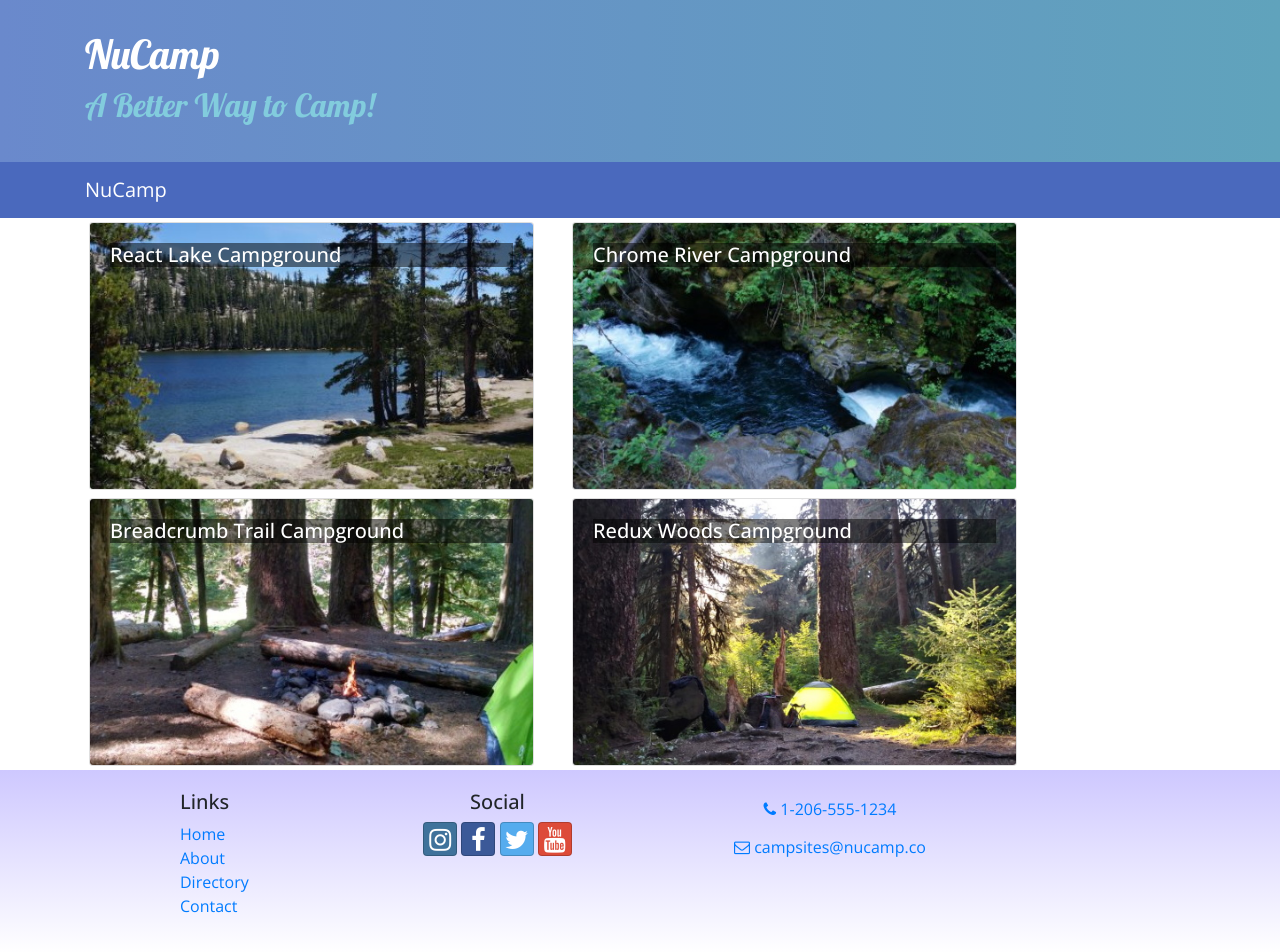
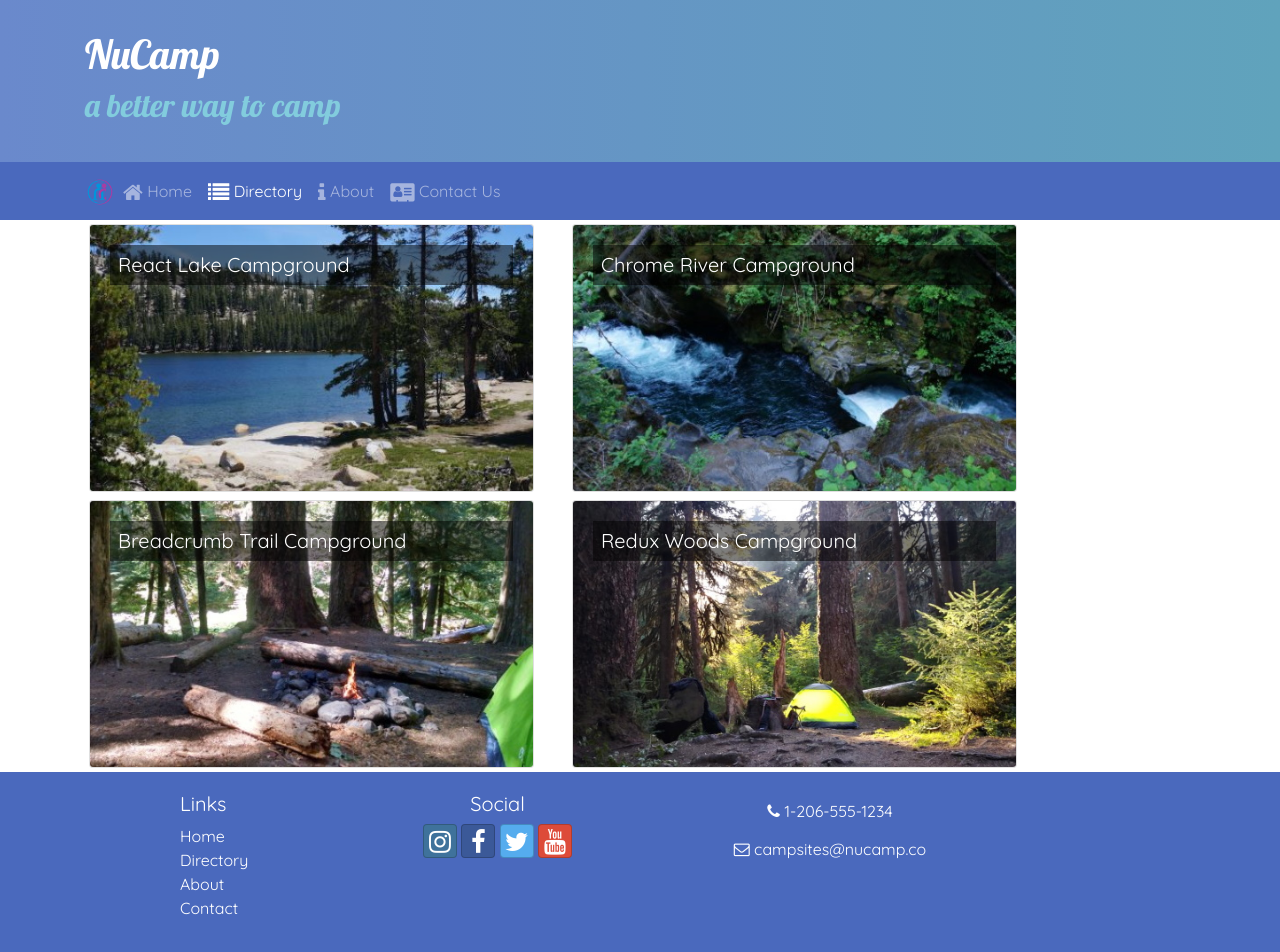
Before and after one commit to wandrew8/NuCamp-Camp-Sites, a React (Create React App) app in the folder nucampsite/: page /directory in a window 1280 px wide. Shown: the top 952 px of the page. Built offline with nearby package versions, Linux system fonts and the light colour scheme.

Commit message:
react router dom added and navbar complete

```diff
--- a/nucampsite/package.json
+++ b/nucampsite/package.json
@@ -12,10 +12,13 @@
     "react": "^16.12.0",
     "react-dom": "^16.12.0",
     "react-popper": "^0.9.2",
+    "react-router": "^5.1.2",
+    "react-router-dom": "^4.2.2",
     "react-scripts": "3.3.0",
     "reactstrap": "^5.0.0",
     "typeface-lobster": "0.0.72",
-    "typeface-open-sans": "0.0.75"
+    "typeface-open-sans": "0.0.75",
+    "typeface-roboto": "0.0.75"
   },
   "scripts": {
     "start": "react-scripts start",
--- a/nucampsite/public/index.html
+++ b/nucampsite/public/index.html
@@ -7,6 +7,7 @@
   <meta name="theme-color" content="#000000" />
   <meta name="description" content="Web site created using create-react-app" />
   <link rel="apple-touch-icon" href="%PUBLIC_URL%/logo192.png" />
+  <link href="https://fonts.googleapis.com/css?family=Quicksand|Roboto&display=swap" rel="stylesheet">
   <!--
       manifest.json provides metadata used when your web app is installed on a
       user's mobile device or desktop. See https://developers.google.com/web/fundamentals/web-app-manifest/
--- a/nucampsite/src/App.css
+++ b/nucampsite/src/App.css
@@ -1,5 +1,5 @@
 body {
-  font-family: "Open Sans", sans-serif;
+  font-family: 'Quicksand', sans-serif;
 }
 
 h1, h2, h3, .card-body>h5 {
@@ -12,6 +12,8 @@
 
 .card-img-overlay h5 {
   color: white;
+  font-family: 'Quicksand', sans-serif;
+  padding: 0.5rem;
   background-color: rgba(0, 0, 0, 0.5);
 }
 
@@ -22,8 +24,12 @@
 }
 
 .site-footer {
-  background-image: linear-gradient(#CEC8FF, white);
+  background-color: #4a69bd;
   padding: 20px 0;
+}
+
+.site-footer a, .site-footer h5 {
+  color: #fff;
 }
 
 .jumbotron {
--- a/nucampsite/src/App.js
+++ b/nucampsite/src/App.js
@@ -1,13 +1,16 @@
 import React, { Component } from 'react';
 import MainComponent from './components/MainComponenet';
+import { BrowserRouter } from 'react-router-dom';
 import './App.css';
 
 class App extends Component {
    render() {
     return (
-      <div className="App">
-        <MainComponent />
+      <BrowserRouter>
+        <div className="App">
+          <MainComponent />
         </div>
+      </BrowserRouter>
     )
   }
 }
--- a/nucampsite/src/components/Directory.js
+++ b/nucampsite/src/components/Directory.js
@@ -1,9 +1,9 @@
 import React from 'react';
 import { Card, CardImg, CardImgOverlay, CardTitle } from 'reactstrap';
 
-function RenderDirectoryItem({ campsite, onClick }) {
+function RenderDirectoryItem({ campsite }) {
     return (
-        <Card onClick={() => onClick(campsite.id)}>
+        <Card>
             <CardImg src={campsite.image} alt={campsite.name} />
             <CardImgOverlay>
                 <CardTitle>{campsite.name}</CardTitle>
@@ -16,7 +16,7 @@
     const directory = props.campsites.map(campsite => {
         return (
             <div key={campsite.id} className="col-md-5 m-1">
-                <RenderDirectoryItem campsite={campsite} onClick={props.onClick} />
+                <RenderDirectoryItem campsite={campsite} />
             </div>
         )
     })
--- a/nucampsite/src/components/FooterComponent.js
+++ b/nucampsite/src/components/FooterComponent.js
@@ -1,4 +1,5 @@
-import React from 'react'
+import React from 'react';
+import {Link } from 'react-router-dom';
 
 export default function FooterComponent() {
     return (
@@ -8,10 +9,10 @@
                 <div className="col-4 col-sm-2 offset-1">
                     <h5>Links</h5>
                     <ul className="list-unstyled">
-                        <li><a href="#">Home</a></li>
-                        <li><a href="#">About</a></li>
-                        <li><a href="#">Directory</a></li>
-                        <li><a href="#">Contact</a></li>
+                        <li><Link to="/home" href="#">Home</Link></li>
+                        <li><Link to="/directory" href="#">Directory</Link></li>
+                        <li><Link to="/aboutus" href="#">About</Link></li>
+                        <li><Link to="/contactus" href="#">Contact</Link></li>
                     </ul>
                 </div>
                 <div className="col-6 col-sm-3 text-center">
--- a/nucampsite/src/components/HeaderComponent.js
+++ b/nucampsite/src/components/HeaderComponent.js
@@ -1,7 +1,23 @@
-import React, { Component } from 'react'
-import { Navbar, NavbarBrand, Jumbotron } from 'reactstrap';
+import React, { Component } from 'react';
+import { Nav, Navbar, NavbarBrand, Jumbotron, NavbarToggler, Collapse, NavItem } from 'reactstrap';
+import { NavLink } from 'react-router-dom';
 
 export class HeaderComponent extends Component {
+    constructor(props) {
+        super(props);
+
+        this.toggleNav = this.toggleNav.bind(this);
+        this.state = {
+          isNavOpen: false
+        };
+    }
+
+    toggleNav() {
+        this.setState({
+            isNavOpen: !this.state.isNavOpen
+        });
+    }
+
     render() {
         return (
             <React.Fragment>
@@ -10,18 +26,43 @@
                         <div className="row">
                             <div className="col">
                                 <h1>NuCamp</h1>
-                            <h2>A Better Way to Camp!</h2>
+                                <h2>a better way to camp</h2>
                             </div>
                         </div>
                     </div>
                 </Jumbotron>
-                <Navbar dark sticky="top">
+                <Navbar dark sticky="top" expand="md">
                     <div className="container">
-                        <NavbarBrand href="/">NuCamp</NavbarBrand>
+                        <NavbarBrand className="mr-auto" href="/"><img src="/assets/images/logo.png" height="30" width="30" alt="NuCamp Logo" /></NavbarBrand>
+                        <NavbarToggler onClick={this.toggleNav} />
+                        <Collapse isOpen={this.state.isNavOpen} navbar>
+                            <Nav navbar>
+                                <NavItem>
+                                    <NavLink className="nav-link" to="/home">
+                                        <i className="fa fa-home fa-lg" /> Home
+                                    </NavLink>
+                                </NavItem>
+                                <NavItem>
+                                    <NavLink className="nav-link" to="/directory">
+                                        <i className="fa fa-list fa-lg" /> Directory
+                                    </NavLink>
+                                </NavItem>
+                                <NavItem>
+                                    <NavLink className="nav-link" to="/aboutus">
+                                        <i className="fa fa-info fa-lg" /> About
+                                    </NavLink>
+                                </NavItem>
+                                <NavItem>
+                                    <NavLink className="nav-link" to="/contactus">
+                                        <i className="fa fa-address-card fa-lg" /> Contact Us
+                                    </NavLink>
+                                </NavItem>
+                            </Nav>
+                        </Collapse>
                     </div>
                 </Navbar>
             </React.Fragment>
-        )
+        );
     }
 }
 
--- /dev/null
+++ b/nucampsite/src/components/HomeComponent.js
@@ -0,0 +1,9 @@
+import React from 'react'
+
+export default function HomeComponent() {
+    return (
+        <div className="container">
+            <h4>Home</h4>
+        </div>
+    )
+}
--- a/nucampsite/src/components/MainComponenet.js
+++ b/nucampsite/src/components/MainComponenet.js
@@ -3,6 +3,8 @@
 import CampsiteInfoComponent from './CampsiteInfoComponent';
 import { CAMPSITES } from '../components/shared/campsites';
 import HeaderComponent from './HeaderComponent';
+import HomeComponent from './HomeComponent';
+import { Switch, Route, Redirect} from 'react-router-dom';
 import FooterComponent from './FooterComponent';
 
 class MainComponent extends Component {
@@ -10,19 +12,24 @@
     super(props);
     this.state = {
       campsites: CAMPSITES,
-      selectedCampsite: null,
     }
   }
-  onCampSiteSelect(campsiteId) {
-    this.setState({selectedCampsite: campsiteId});
-}
 
   render() {
+
+    const HomePage = () => {
+      return (
+        <HomeComponent />
+      )
+    }
     return (
       <div className="App">
-        <HeaderComponent />
-            <Directory campsites={this.state.campsites} onClick={(campsiteId) => this.onCampSiteSelect(campsiteId)} />
-            <CampsiteInfoComponent campsite={this.state.campsites.filter(campsite => campsite.id === this.state.selectedCampsite)[0]} />
+            <HeaderComponent />
+              <Switch>
+                <Route path="/home" component={HomePage} />
+                <Route exact path="/directory" render={() => <Directory campsites={this.state.campsites}/>} />
+                <Redirect to="/home" />
+              </Switch>
             <FooterComponent />
       </div>
     )
```
Also changed, not shown: 1 other file (tests, documents, lock files or other folders). Lines whose indentation alone changed are shown as unchanged.
